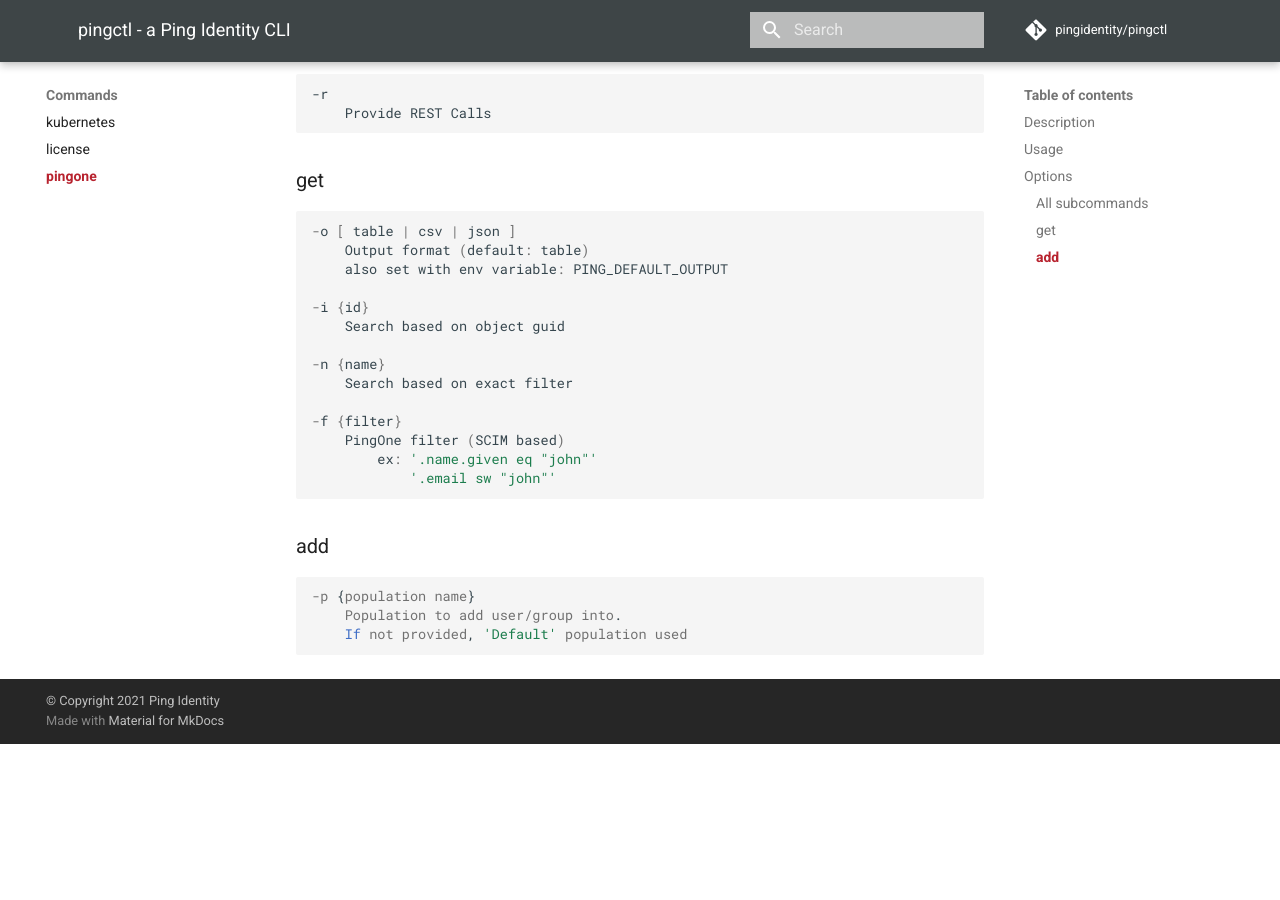
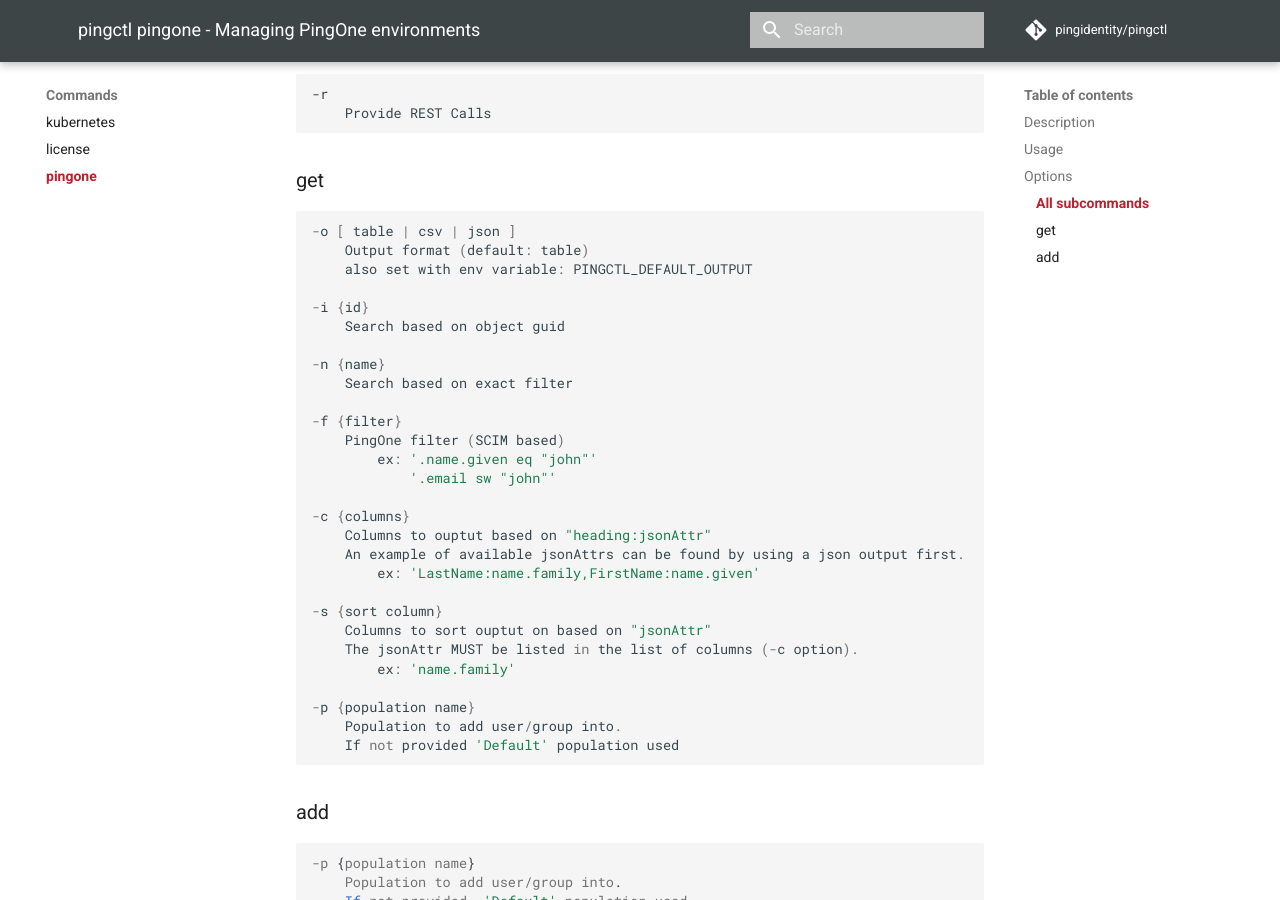
Before and after one commit to pingidentity/pingctl, an MkDocs documentation site: the page built from docs/commands/pingone.md, in a window 1280 px wide and 900 px high, scrolled down 754 px. Built offline with MkDocs 1.6.1 and Material for MkDocs 9.7.7, drawn with Linux system fonts in a browser that asks for light colours; comment, search, counter and statistics services are not loaded; before the commit the page ends 1498 px from its top, so only the background shows below that.

Commit message:
adding in docs and cleaning up variables

```diff
--- a/docs/commands/pingone.md
+++ b/docs/commands/pingone.md
@@ -1,5 +1,5 @@
 ---
-title: pingctl - a Ping Identity CLI
+title: pingctl pingone - Managing PingOne environments
 ---
 
 # pingctl pingone
@@ -34,7 +34,7 @@
 
     -o [ table | csv | json ]
         Output format (default: table)
-        also set with env variable: PING_DEFAULT_OUTPUT
+        also set with env variable: PINGCTL_DEFAULT_OUTPUT
 
     -i {id}
         Search based on object guid
@@ -47,6 +47,20 @@
             ex: '.name.given eq "john"'
                 '.email sw "john"'
 
+    -c {columns}
+        Columns to ouptut based on "heading:jsonAttr"
+        An example of available jsonAttrs can be found by using a json output first.
+            ex: 'LastName:name.family,FirstName:name.given'
+
+    -s {sort column}
+        Columns to sort ouptut on based on "jsonAttr"
+        The jsonAttr MUST be listed in the list of columns (-c option).
+            ex: 'name.family'
+
+    -p {population name}
+        Population to add user/group into.
+        If not provided 'Default' population used
+
 ### add
 
     -p {population name}
--- a/mkdocs.yml
+++ b/mkdocs.yml
@@ -39,7 +39,9 @@
 
 nav:
   - pingctl:
-      - Home: index.md
+      - Usage: index.md
+      - Configuration: config.md
+      - Release Notes: releasenotes.md
       - License: LICENSE.md
       - Disclaimer: DISCLAIMER.md
       - Contributing: CONTRIBUTING.md
@@ -47,4 +49,3 @@
       - kubernetes: commands/kubernetes.md
       - license: commands/license.md
       - pingone: commands/pingone.md
-  #- Release Notes:
```
Also changed, not shown: docs/config.md (added, +100 -0 lines), 2 other files.
